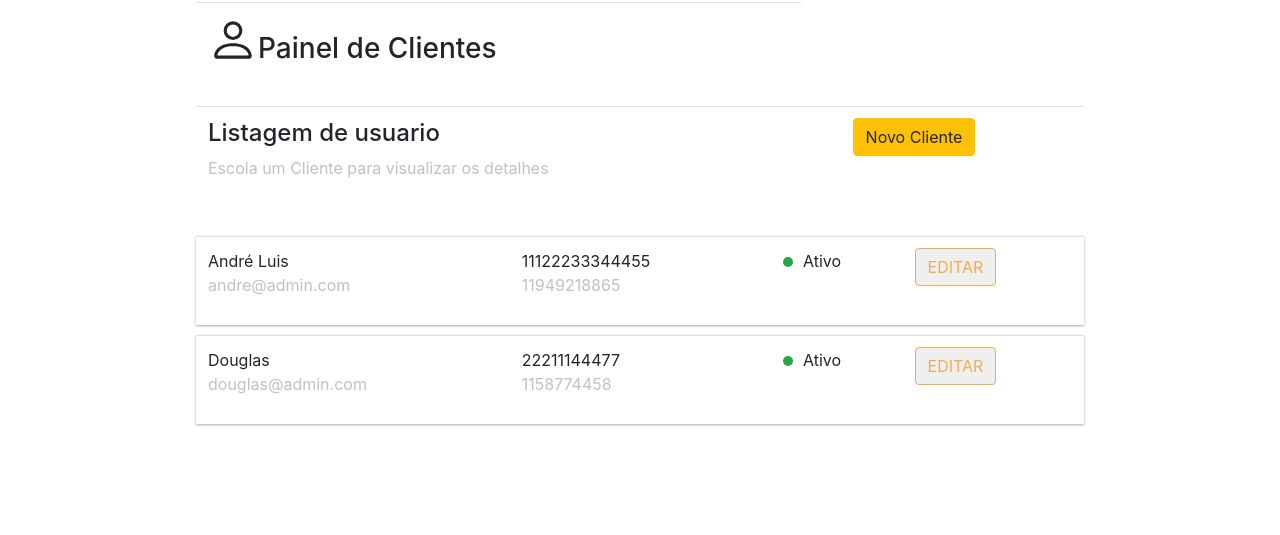
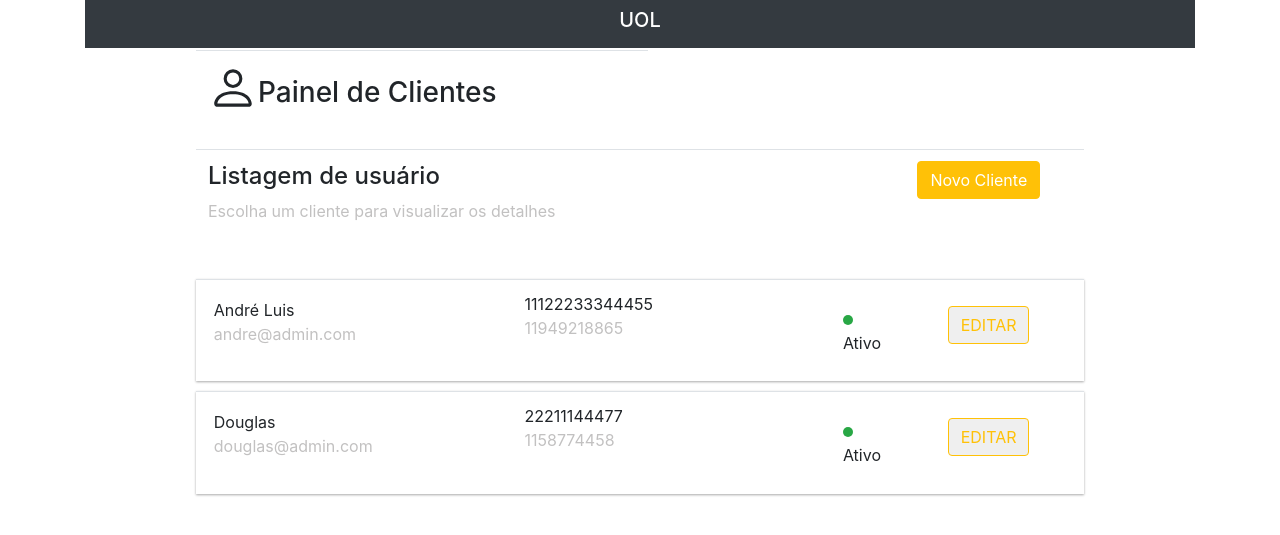
Before and after one commit to Hermelio/CRUD, a Django app: page / in a window 1280 px wide. Shown: the top 535 px of the page. Run offline with Django 3.2, Linux system fonts and the light colour scheme; data comes from the database, SQL or seed files in the repository; some libraries are stand-ins or nearby versions.

Commit message:
versao 1.0

```diff
--- a/static/css/main.css
+++ b/static/css/main.css
@@ -40,8 +40,8 @@ body {
 }
 
 .mudando {
-    border-color: #f0ad4e;
-    color: #f0ad4e;
+    border-color: #ffc107;
+    color: #ffc107;
 }
 
 .topo {
@@ -55,6 +55,28 @@ body {
     margin-right: 5%;
     border-radius: 50%;
     display: inline-block;
+}
+.status-position{
+    padding: 3%!important;
+}
+.status-nome{
+    padding: 2%!important;
+}
+.btn-warning {
+    color: white;
+    background-color: #ffc107;
+    border-color: #ffc107;
+}
+.espaço{
+    width:29%;
+  }
+.uol{
+    text-align: center;
+    display: block;
+    font-weight: bold;
+}
+.teste{
+    color: white;
 }
 
 h3 {
--- a/static/css/stilo.css
+++ b/static/css/stilo.css
@@ -11,6 +11,10 @@ body {
   .row-container:hover {
     box-shadow: 0 14px 28px rgba(0,0,0,0.25), 0 10px 10px rgba(0,0,0,0.22);
   }
+  .status-position{
+    padding: 3%!important;
+}
+
   button {
     position: relative;
     bottom: 1px;
--- a/telas/templates/crud/base.html
+++ b/telas/templates/crud/base.html
@@ -1,6 +1,7 @@
 {% load static %}
 <!doctype html>
 <html lang="pt-br">
+
 <head>
 
   <meta charset="utf-8">
@@ -11,13 +12,52 @@
   <link href="{% static '/css/main.css'%}" rel="stylesheet">
   <title>{% block title%}{% endblock%}</title>
 </head>
+
 <body>
+  <nav class="navbar navbar-dark bg-dark uol">
+    <div>
+      <h5 class="teste">UOL</h5>
+    </div>
+    <!-- Navbar content -->
+  </nav>
+  <div class="row">
+    <table cellspacing="20" class="table">
+      <thead class="thead-dark">
+        <tr>
+          <td class="topo"> <svg xmlns="http://www.w3.org/2000/svg" width="50" height="50" fill="currentColor"
+              class="bi bi-person" viewBox="0 0 16 16">
+              <path
+                d="M8 8a3 3 0 1 0 0-6 3 3 0 0 0 0 6zm2-3a2 2 0 1 1-4 0 2 2 0 0 1 4 0zm4 8c0 1-1 1-1 1H3s-1 0-1-1 1-4 6-4 6 3 6 4zm-1-.004c-.001-.246-.154-.986-.832-1.664C11.516 10.68 10.289 10 8 10c-2.29 0-3.516.68-4.168 1.332-.678.678-.83 1.418-.832 1.664h10z" />
+            </svg>
+
+            <h3>Painel de Clientes</h3>
+          </td>
+        </tr>
+        <tr>
+        <tr>
+          <td>
+            <h4>Listagem de usuário</h4>
+            <p>Escolha um cliente para visualizar os detalhes</p>
+          </td>
+          <td class="espaço"></td>
+          <td>
+            <button class="btn btn-warning" data-toggle-tooltip="tooltip" title="Incluir novo item">Novo
+              Cliente</button>
+          </td>
+        </tr>
+      </thead>
+
+    </table>
+
+  </div>
+
   {% block conteudo%} {% endblock %}
 
-    <script src="https://code.jquery.com/jquery-3.2.1.slim.min.js" ></script>
-    <script src="https://cdnjs.cloudflare.com/ajax/libs/popper.js/1.12.9/umd/popper.min.js" ></script>
+  <script src="https://code.jquery.com/jquery-3.2.1.slim.min.js"></script>
+  <script src="https://cdnjs.cloudflare.com/ajax/libs/popper.js/1.12.9/umd/popper.min.js"></script>
   <script src="https://maxcdn.bootstrapcdn.com/bootstrap/4.0.0/js/bootstrap.min.js"></script>
 
   {% block js %}{% endblock %}
 </body>
+
 </html>
--- a/telas/templates/crud/home.html
+++ b/telas/templates/crud/home.html
@@ -5,45 +5,18 @@
     <div class="row">
 
         <table cellspacing="20" class="table">
-            <thead class="thead-dark">
-                <tr>
-                    <td class="topo"> <svg xmlns="http://www.w3.org/2000/svg" width="50" height="50" fill="currentColor"
-                            class="bi bi-person" viewBox="0 0 16 16">
-                            <path
-                                d="M8 8a3 3 0 1 0 0-6 3 3 0 0 0 0 6zm2-3a2 2 0 1 1-4 0 2 2 0 0 1 4 0zm4 8c0 1-1 1-1 1H3s-1 0-1-1 1-4 6-4 6 3 6 4zm-1-.004c-.001-.246-.154-.986-.832-1.664C11.516 10.68 10.289 10 8 10c-2.29 0-3.516.68-4.168 1.332-.678.678-.83 1.418-.832 1.664h10z" />
-                        </svg>
-
-                        <h3>Painel de Clientes</h3>
-                    </td>
-                </tr>
-                <tr>
-                <tr>
-                    <td>
-                        <h4>Listagem de usuario</h4>
-                        <p>Escola um Cliente para visualizar os detalhes</p>
-                    </td>
-                    <td></td>
-                    <td>
-                        <button class="btn btn-warning" data-toggle-tooltip="tooltip" title="Incluir novo item">Novo
-                            Cliente</button>
-                    </td>
-                </tr>
-            </thead>
-
-        </table>
-        <table cellspacing="20" class="table">
 
             <tbody>
                 {% for dados in user %}
                 <tr class="row-container">
-                  <td>{{dados.nome}}
+                    <td class="status-nome">{{dados.nome}}
                         <p>{{dados.email}}</p>
                     </td>
                     <td>{{dados.cpf}}
                         <p>{{dados.telefone}}</p>
                     </td>
 
-                  <td>
+                    <td class="status-position">
                         {% if dados.status %}
                         <div class="status"></div>
                         <span class="">Ativo</span>
@@ -52,7 +25,7 @@
                         <span class="">Inativo</span>
                         {% endif %}
                     </td>
-                  <td>
+                    <td class="status-position">
                         <div class="btn-group" role="group" aria-label="Ações disponíveis">
                             <button type="button" class="btn mudando"> EDITAR</button>
                         </div>
```
Lines whose indentation alone changed are shown as unchanged.
